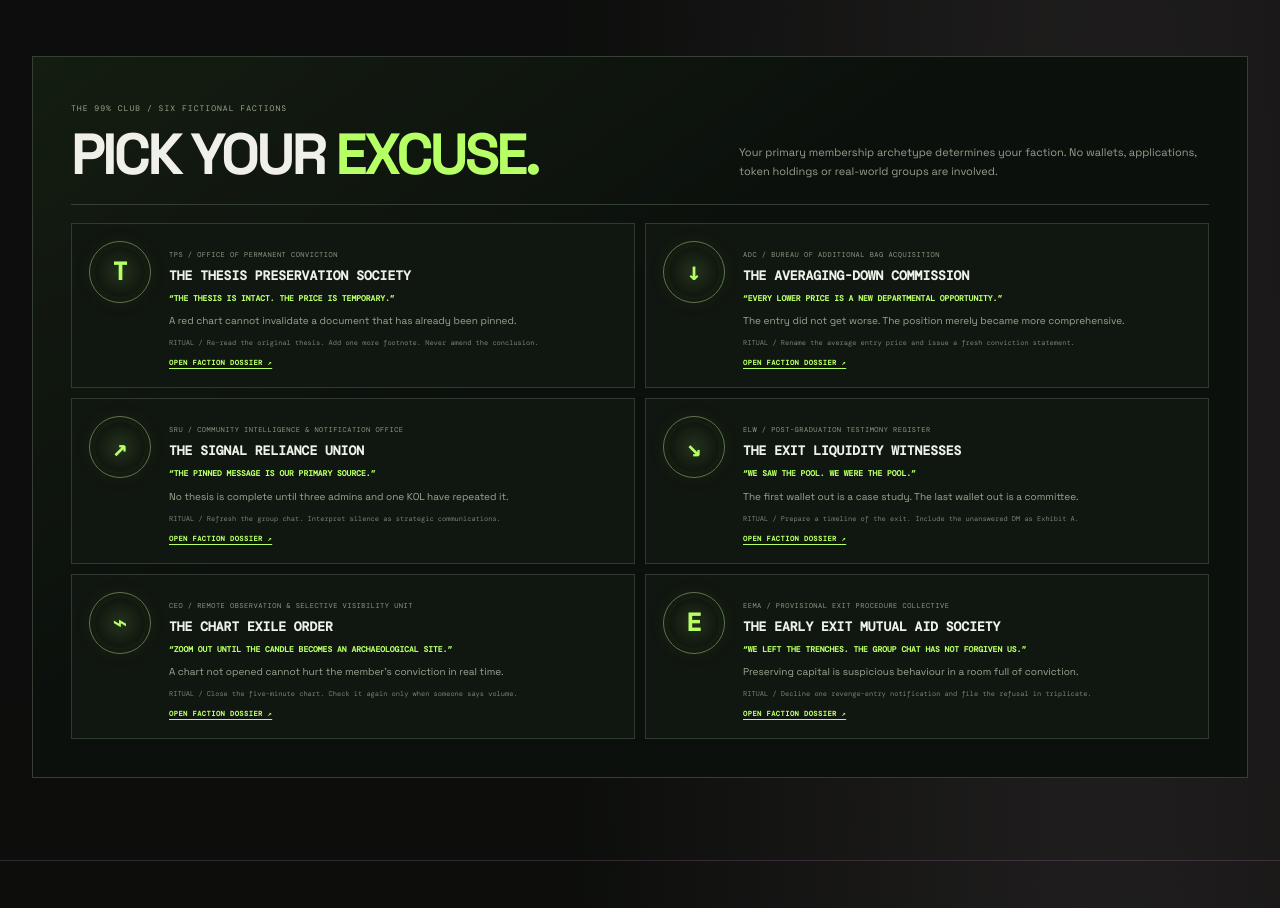
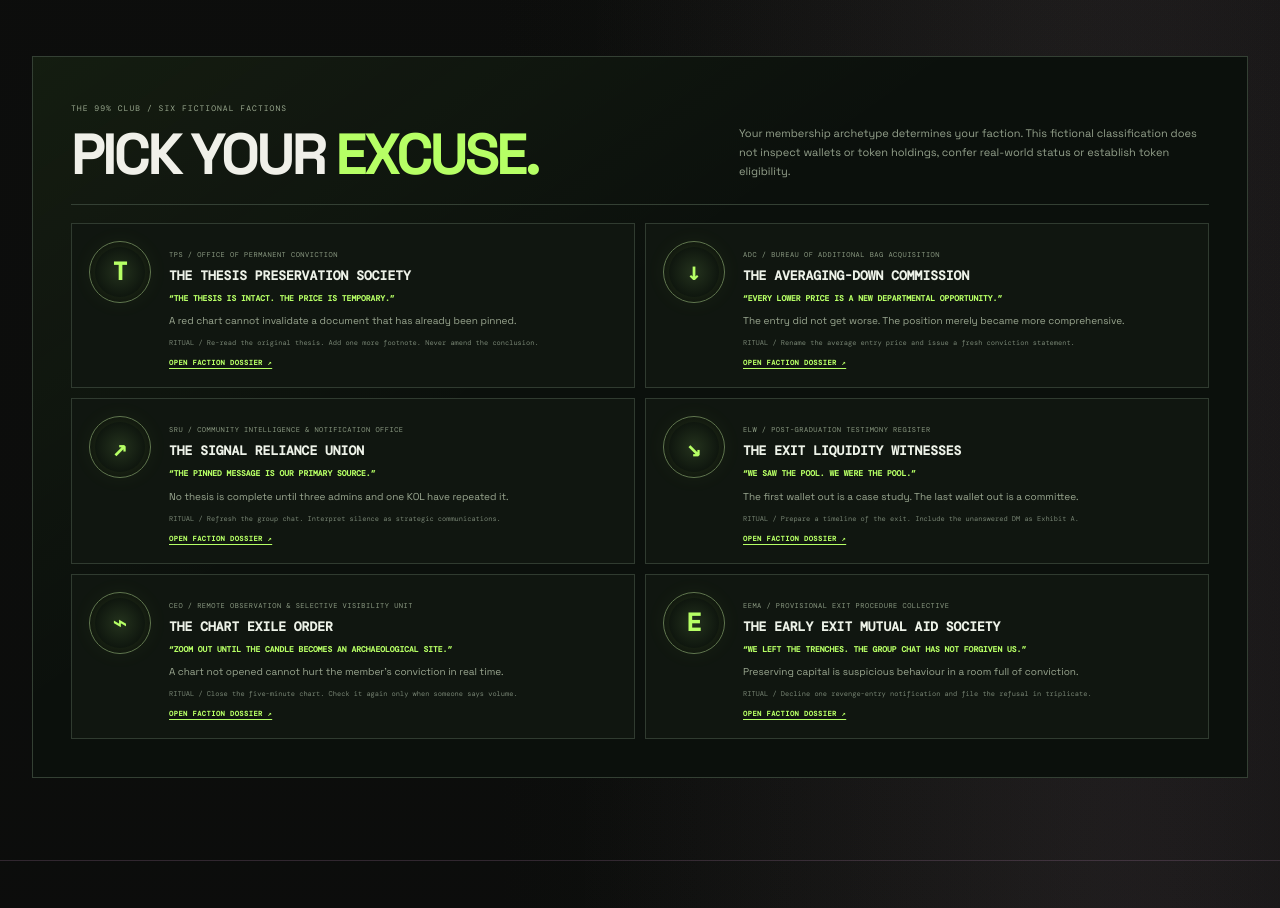
Before and after one commit to safherofficial/weird, a Next.js app: page /club in a window 1280 px wide. Shown: the part 1600-2508 px from the top of the page. Built offline with nearby package versions, Linux system fonts and the light colour scheme.

Commit message:
copy: remove obsolete no-token claims from Club member files

```diff
--- a/app/club/page.tsx
+++ b/app/club/page.tsx
@@ -83,7 +83,7 @@ export default function ClubPage() {
             <section className="club-faction-directory" aria-labelledby="club-factions-title">
           <header>
             <div><span>THE 99% CLUB / SIX FICTIONAL FACTIONS</span><h2 id="club-factions-title">PICK YOUR <em>EXCUSE.</em></h2></div>
-            <p>Your primary membership archetype determines your faction. No wallets, applications, token holdings or real-world groups are involved.</p>
+            <p>Your membership archetype determines your faction. This fictional classification does not inspect wallets or token holdings, confer real-world status or establish token eligibility.</p>
           </header>
           <div className="club-faction-directory__grid">
             {Object.values(factions).map((faction) => (
```
